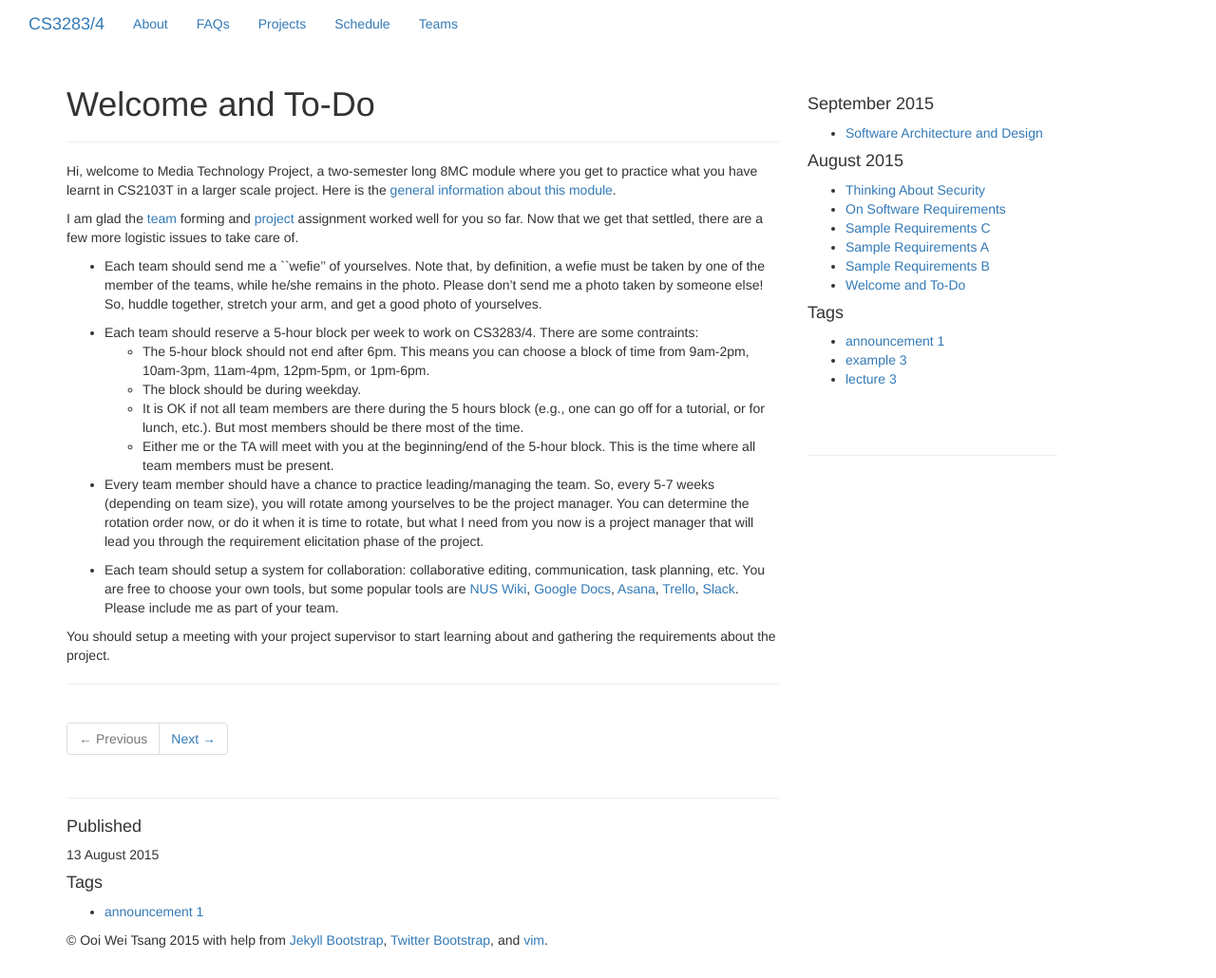
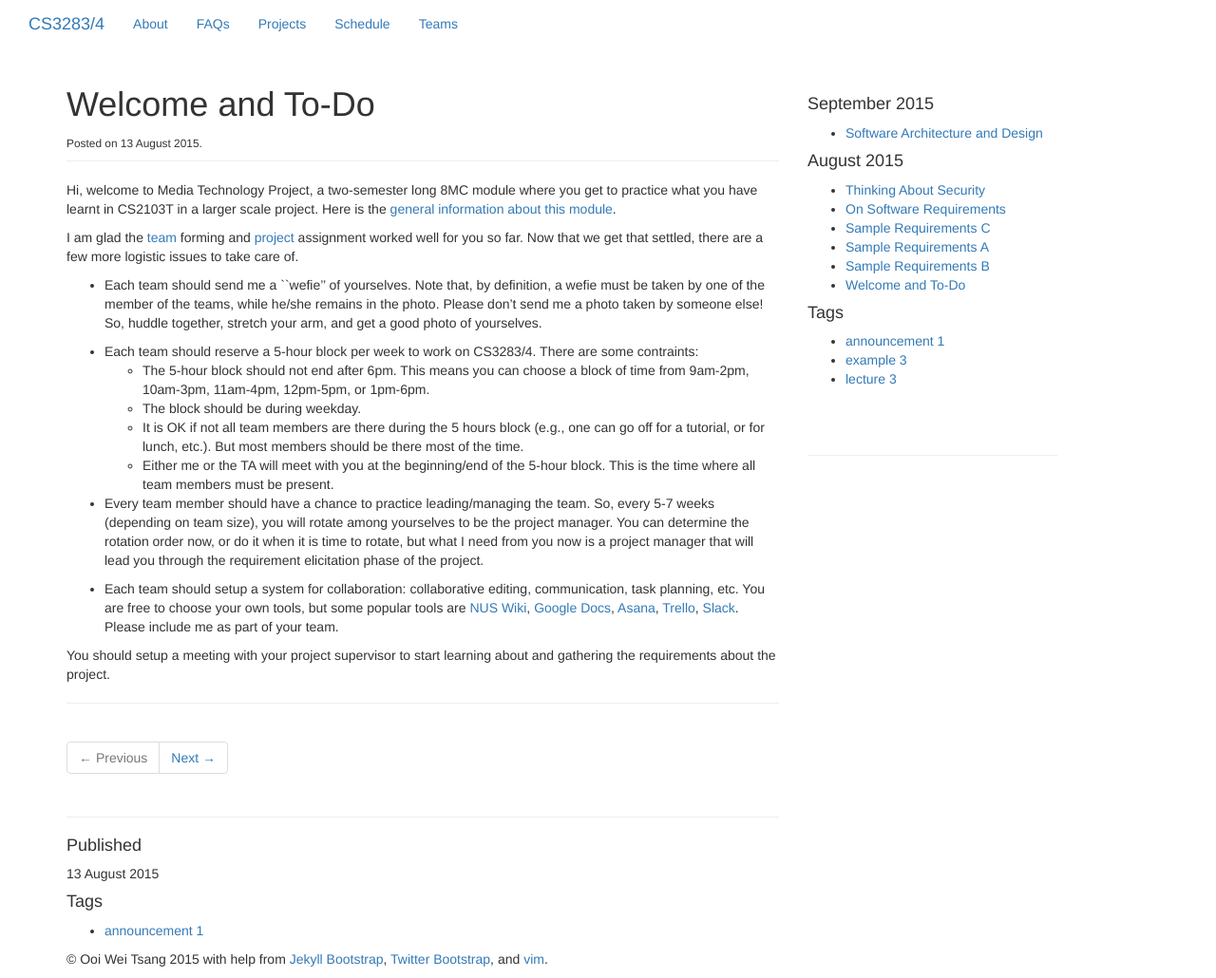
Before and after one commit to nus-mtp/1516, a Jekyll site: the page built from _posts/2015-08-12-welcome.md, in a window 1280 px wide. Shown: the whole page at 95% size. Built offline with Jekyll 4.4.1, drawn with Linux system fonts in a browser that asks for light colours; nearby versions of some CDN libraries; library files that are not in the unit come from our copies; Markdown is read by kramdown in place of the engine named in the settings.

Commit message:
Added post date

```diff
--- a/_includes/themes/jiku/post.html
+++ b/_includes/themes/jiku/post.html
@@ -1,5 +1,8 @@
 <div class="page-header">
-	<h1>{{ page.title }} <small> {{ page.tagline }}</small></h1>
+	<h1>{{ page.title }}</h1>
+	<small>
+	Posted on {{ page.date | date_to_long_string }}.
+	</small>
 </div>
 
 <div class="content">
```
